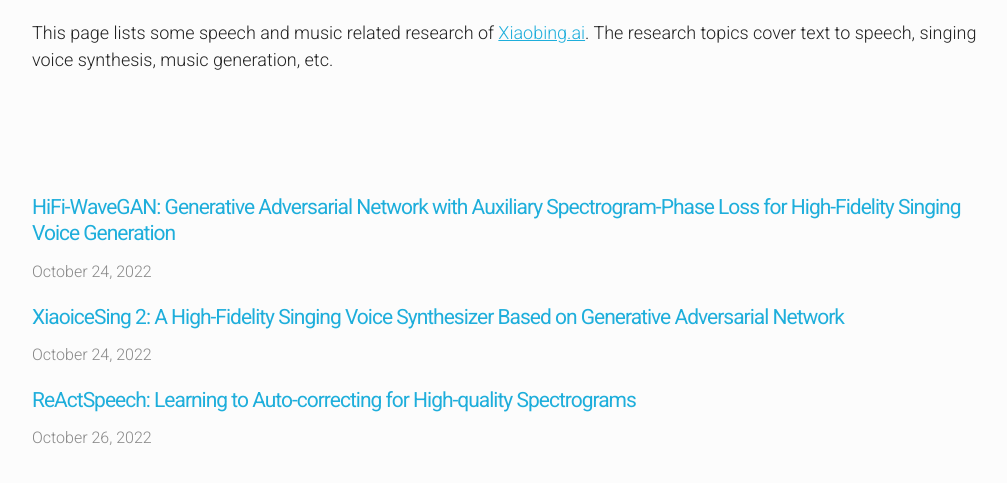
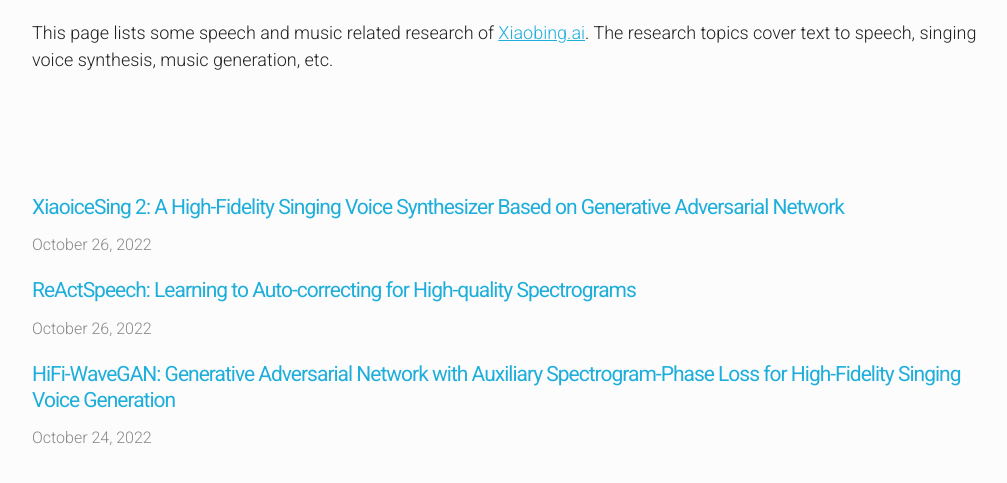
Before and after one commit to wavelandspeech/wavelandspeech.github.io, a plain HTML site: page index.html in a window 1280 px wide. Shown: the part 97-580 px from the top of the page, without its empty margins (128-1135 px from the left). Drawn offline with nearby package versions, Linux system fonts and the light colour scheme; some packages are replaced by stand-ins of ours.

Commit message:
Update index.html

```diff
--- a/index.html
+++ b/index.html
@@ -30,16 +30,16 @@
 
 	<main role="main">
 		<article itemscope itemtype="http://schema.org/Blog">
-			<h2 class="entry-title" itemprop="headline"><a href="/hifi-wavegan/">HiFi-WaveGAN: Generative Adversarial Network with Auxiliary Spectrogram-Phase Loss for High-Fidelity Singing Voice Generation</a></h2>
-			<span class="entry-meta"><time itemprop="datePublished" datetime="2022-10-24">October 24, 2022</time></span>
-		</article>
-		<article itemscope itemtype="http://schema.org/Blog">
 			<h2 class="entry-title" itemprop="headline"><a href="/xiaoice2/">XiaoiceSing 2: A High-Fidelity Singing Voice Synthesizer Based on Generative Adversarial Network</a></h2>
-			<span class="entry-meta"><time itemprop="datePublished" datetime="2022-10-24">October 24, 2022</time></span>
+			<span class="entry-meta"><time itemprop="datePublished" datetime="2022-10-24">October 26, 2022</time></span>
 		</article>
 		<article itemscope itemtype="http://schema.org/Blog">
 			<h2 class="entry-title" itemprop="headline"><a href="/reactspeech/">ReActSpeech: Learning to Auto-correcting for High-quality Spectrograms</a></h2>
 			<span class="entry-meta"><time itemprop="datePublished" datetime="2022-10-26">October 26, 2022</time></span>
+		</article>
+		<article itemscope itemtype="http://schema.org/Blog">
+			<h2 class="entry-title" itemprop="headline"><a href="/hifi-wavegan/">HiFi-WaveGAN: Generative Adversarial Network with Auxiliary Spectrogram-Phase Loss for High-Fidelity Singing Voice Generation</a></h2>
+			<span class="entry-meta"><time itemprop="datePublished" datetime="2022-10-24">October 24, 2022</time></span>
 		</article>
 
 		<!-- <article itemscope itemtype="http://schema.org/Blog">
```
